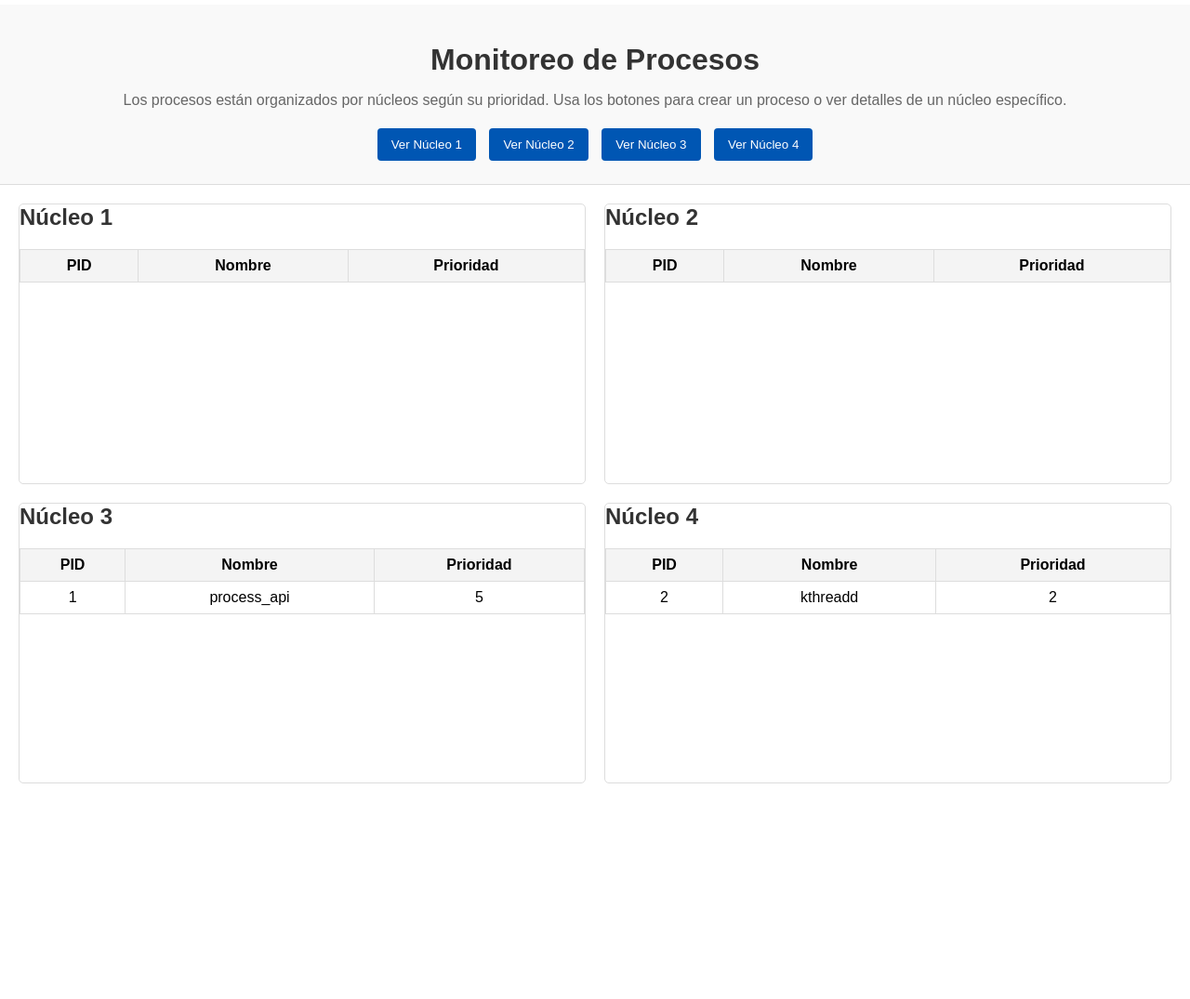
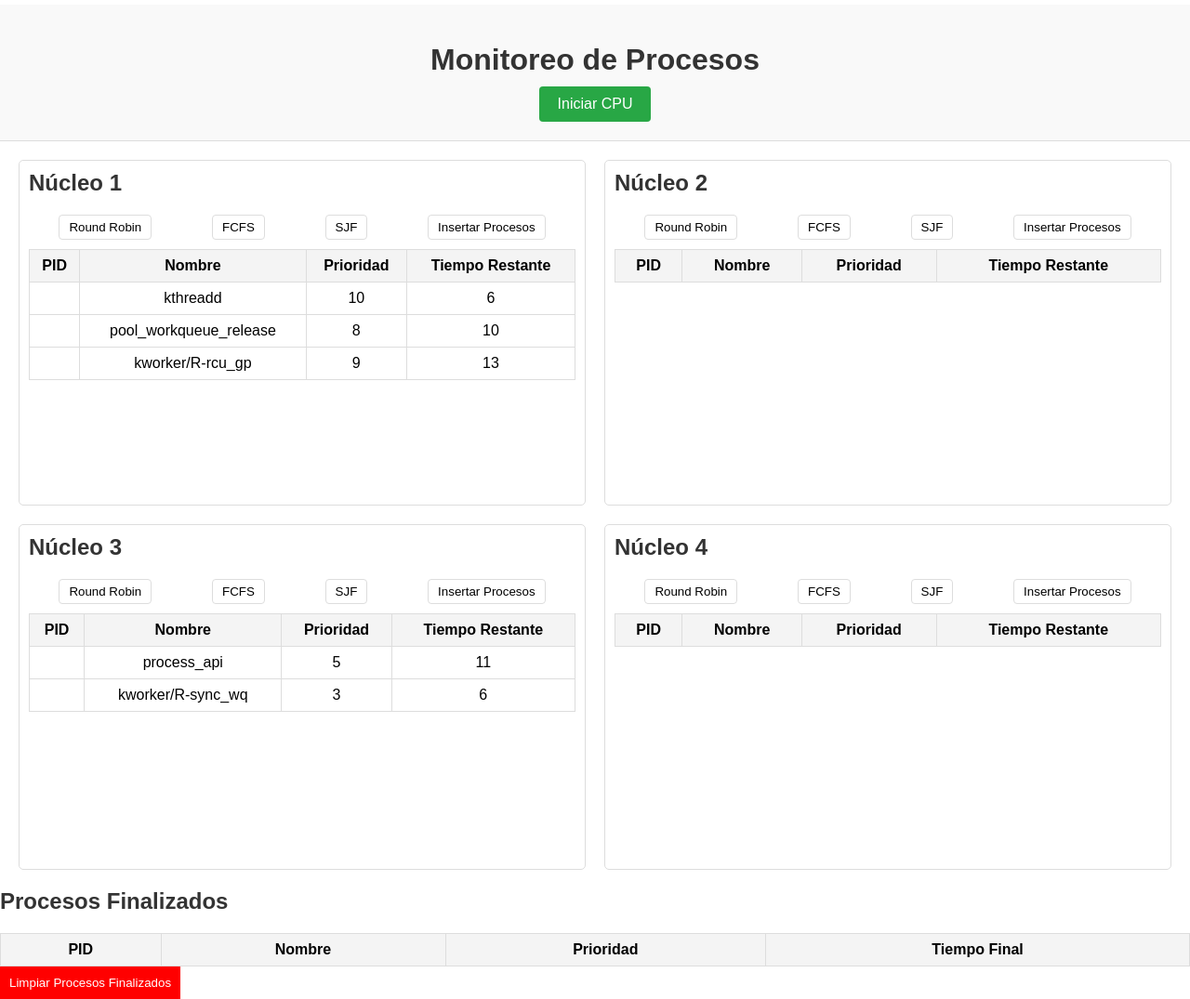
Before and after one commit to KevinRodriguezLima/TIF-SO, a Flask app: page / in a window 1280 px wide. Shown: the part 75-1150 px from the top of the page at 93% size. Before the commit the page ends 918 px from the top, so only its background shows below. Run offline with Flask 3, Linux system fonts and the light colour scheme; data comes from the database, SQL or seed files in the repository; both versions use the stored data as it was after the commit; lists and menus that the app fills with data are empty; some libraries are stand-ins or nearby versions.

Commit message:
agregando la logica del round robin a los nucleos

```diff
--- a/app.py
+++ b/app.py
@@ -5,7 +5,7 @@
 import psutil
 import random
 import time
-from threading import Thread
+from threading import Thread, Lock
 import os
 
 app = Flask(__name__)
@@ -16,15 +16,21 @@
 db = SQLAlchemy(app)
 socketio = SocketIO(app)
 
-prioridades_procesos = {}
+cpu_activo = False
+quantum = 2
+algoritmos = {1: "RR", 2: "RR", 3: "RR", 4: "RR"}
+subcolas = {1: [], 2: [], 3: [], 4: []}
+procesos_terminados = []
+lock = Lock()
+
 
 class Proceso(db.Model):
     id = db.Column(db.Integer, primary_key=True)
     nombre = db.Column(db.String(50), nullable=False)
     prioridad = db.Column(db.Integer, nullable=False)
     hora_inicio = db.Column(db.String(50), nullable=False)
-    activo = db.Column(db.Boolean, default=True)
-    cpu_asignado = db.Column(db.Integer, nullable=True)  # CPU 1, 2, 3, o 4
+    tiempo_restante = db.Column(db.Integer, nullable=False)
+    cpu_asignado = db.Column(db.Integer, nullable=True)
 
     def to_dict(self):
         return {
@@ -32,9 +38,10 @@
             'nombre': self.nombre,
             'prioridad': self.prioridad,
             'hora_inicio': self.hora_inicio,
-            'activo': self.activo,
+            'tiempo_restante': self.tiempo_restante,
             'cpu_asignado': self.cpu_asignado
         }
+
 
 with app.app_context():
     db.drop_all()
@@ -50,6 +57,7 @@
                     proceso_existente = Proceso.query.filter_by(id=pid).first()
                     if not proceso_existente:
                         prioridad = random.randint(0, 10)
+                        tiempo_restante = random.randint(5, 15)
                         cpu_asignado = asignar_cpu(prioridad)
                         hora_inicio = datetime.now().strftime('%Y-%m-%d %H:%M:%S')
 
@@ -58,16 +66,43 @@
                             nombre=nombre,
                             prioridad=prioridad,
                             hora_inicio=hora_inicio,
+                            tiempo_restante=random.randint(5, 15),
                             cpu_asignado=cpu_asignado
                         )
+
                         db.session.add(nuevo_proceso)
                         db.session.commit()
 
+                        subcolas[cpu_asignado].append(nuevo_proceso)
                         socketio.emit('proceso_nuevo', nuevo_proceso.to_dict())
                 except (psutil.NoSuchProcess, psutil.AccessDenied, psutil.ZombieProcess):
                     continue
         time.sleep(5)
 
+def worker_rr(cpu_id):
+    """Worker para Round Robin"""
+    while True:
+        if cpu_activo and subcolas[cpu_id]:
+            with lock:
+                proceso = subcolas[cpu_id].pop(0)
+                tiempo_a_usar = min(proceso.tiempo_restante, quantum)
+                proceso.tiempo_restante -= tiempo_a_usar
+
+                if proceso.tiempo_restante > 0:
+                    subcolas[cpu_id].append(proceso)
+                else:
+                    procesos_terminados.append(proceso.to_dict())
+                    db.session.delete(proceso)
+                    db.session.commit()
+
+            socketio.emit('estado_actualizado', {'cpu_id': cpu_id, 'subcola': [p.to_dict() for p in subcolas[cpu_id]]})
+        time.sleep(quantum)
+
+def iniciar_workers():
+    """Inicia los workers de Round Robin"""
+    for cpu_id in range(1, 5):
+        t = Thread(target=worker_rr, args=(cpu_id,), daemon=True)
+        t.start()
 
 thread = Thread(target=insertar_procesos_en_bd)
 thread.daemon = True
@@ -78,21 +113,16 @@
     procesos_nucleo = {1: [], 2: [], 3: [], 4: []}
     procesos_db = Proceso.query.all()
     for proceso in procesos_db:
-        proceso_dict = {
-            "pid": proceso.id,
-            "nombre": proceso.nombre,
-            "prioridad": proceso.prioridad
-        }
-        if proceso.cpu_asignado == 1:
-            procesos_nucleo[1].append(proceso_dict)
-        elif proceso.cpu_asignado == 2:
-            procesos_nucleo[2].append(proceso_dict)
-        elif proceso.cpu_asignado == 3:
-            procesos_nucleo[3].append(proceso_dict)
-        else:
-            procesos_nucleo[4].append(proceso_dict)
+        procesos_nucleo[proceso.cpu_asignado].append(proceso.to_dict())
 
-    return render_template('index.html', procesos_nucleo=procesos_nucleo)
+    return render_template('index.html', procesos_nucleo=procesos_nucleo, procesos_terminados=procesos_terminados)
+
+@app.route('/toggle_cpu', methods=['POST'])
+def toggle_cpu():
+    global cpu_activo
+    cpu_activo = not cpu_activo
+    socketio.emit('cpu_estado', {'activo': cpu_activo})
+    return '', 200
 
 @app.route('/crear_proceso', methods=['GET', 'POST'])
 def crear_proceso():
@@ -116,6 +146,21 @@
         return redirect('/')
     return render_template('crear_proceso.html')
 
+@app.route('/descargar_finalizados', methods=['POST'])
+def descargar_finalizados():
+    global procesos_terminados
+    procesos_terminados = []
+    socketio.emit('procesos_limpiados')
+    return redirect('/')
+
+@app.route('/cambiar_algoritmo', methods=['POST'])
+def cambiar_algoritmo():
+    cpu_id = int(request.form['cpu_id'])
+    nuevo_algoritmo = request.form['algoritmo']
+    algoritmos[cpu_id] = nuevo_algoritmo
+    socketio.emit('algoritmo_cambiado', {'cpu_id': cpu_id, 'algoritmo': nuevo_algoritmo})
+    return redirect('/')
+
 def asignar_cpu(prioridad):
     """Asigna un núcleo CPU según la prioridad."""
     if prioridad >= 8:
@@ -134,4 +179,5 @@
     return render_template('nucleo.html', cpu_id=cpu_id, procesos=procesos)
 
 if __name__ == '__main__':
+    iniciar_workers()
     socketio.run(app, host='0.0.0.0', port=5000)
--- a/requirements.txt
+++ b/requirements.txt
@@ -4,3 +4,4 @@
 python-socketio
 eventlet
 sqlalchemy
+Flask-SQLAlchemy
--- a/templates/index.html
+++ b/templates/index.html
@@ -38,6 +38,21 @@
         .navbar button:hover, .navbar a:hover {
             background-color: #0056b3;
             color: white;
+        }
+
+        .cpu-button {
+            background-color: #28a745;
+            color: white;
+            border: none;
+            border-radius: 4px;
+            padding: 10px 20px;
+            cursor: pointer;
+            font-size: 16px;
+            transition: background-color 0.3s;
+        }
+
+        .cpu-button.inactivo {
+            background-color: #6c757d;
         }
 
         .intro {
@@ -86,8 +101,34 @@
         .nucleo {
             border: 1px solid #ddd;
             border-radius: 5px;
+            padding: 10px;
             overflow: auto;
-            height: 300px;
+            height: 350px;
+        }
+
+        .botones-nucleo {
+            margin-bottom: 10px;
+            display: flex;
+            justify-content: space-around;
+        }
+
+        .botones-nucleo button {
+            padding: 5px 10px;
+            background-color: white;
+            color: black;
+            border: 1px solid #ddd;
+            border-radius: 4px;
+            cursor: pointer;
+            transition: background-color 0.3s;
+        }
+
+        .botones-nucleo button.activo {
+            background-color: #28a745;
+            color: white;
+        }
+
+        .botones-nucleo button:hover {
+            background-color: #218838;
         }
 
         table {
@@ -119,33 +160,37 @@
 
     <div class="intro">
         <h1>Monitoreo de Procesos</h1>
-        <p>Los procesos están organizados por núcleos según su prioridad. Usa los botones para crear un proceso o ver detalles de un núcleo específico.</p>
-        <div class="nucleo-navigation">
-            <button onclick="window.location.href='/nucleo/1'">Ver Núcleo 1</button>
-            <button onclick="window.location.href='/nucleo/2'">Ver Núcleo 2</button>
-            <button onclick="window.location.href='/nucleo/3'">Ver Núcleo 3</button>
-            <button onclick="window.location.href='/nucleo/4'">Ver Núcleo 4</button>
-        </div>
+        <button class="cpu-button" id="cpu-toggle" onclick="toggleCPU()">
+            {{ 'Detener CPU' if cpu_activo else 'Iniciar CPU' }}
+        </button>
     </div>
 
     <div class="container">
         <!-- Núcleo 1 -->
         <div class="nucleo">
             <h2>Núcleo 1</h2>
+            <div class="botones-nucleo" id="botones-1">
+                <button onclick="seleccionarAlgoritmo('RR', 1, this)">Round Robin</button>
+                <button onclick="seleccionarAlgoritmo('FCFS', 1, this)">FCFS</button>
+                <button onclick="seleccionarAlgoritmo('SJF', 1, this)">SJF</button>
+                <button onclick="insertarProcesos(1)">Insertar Procesos</button>
+            </div>
             <table>
                 <thead>
                     <tr>
                         <th>PID</th>
                         <th>Nombre</th>
                         <th>Prioridad</th>
+                        <th>Tiempo Restante</th>
                     </tr>
                 </thead>
-                <tbody>
+                <tbody id="nucleo-1">
                     {% for proceso in procesos_nucleo[1] %}
                     <tr>
                         <td>{{ proceso['pid'] }}</td>
                         <td>{{ proceso['nombre'] }}</td>
                         <td>{{ proceso['prioridad'] }}</td>
+                        <td>{{ proceso['tiempo_restante'] }}</td>
                     </tr>
                     {% endfor %}
                 </tbody>
@@ -155,20 +200,28 @@
         <!-- Núcleo 2 -->
         <div class="nucleo">
             <h2>Núcleo 2</h2>
+            <div class="botones-nucleo" id="botones-2">
+                <button onclick="seleccionarAlgoritmo('RR', 2, this)">Round Robin</button>
+                <button onclick="seleccionarAlgoritmo('FCFS', 2, this)">FCFS</button>
+                <button onclick="seleccionarAlgoritmo('SJF', 2, this)">SJF</button>
+                <button onclick="insertarProcesos(2)">Insertar Procesos</button>
+            </div>
             <table>
                 <thead>
                     <tr>
                         <th>PID</th>
                         <th>Nombre</th>
                         <th>Prioridad</th>
+                        <th>Tiempo Restante</th>
                     </tr>
                 </thead>
-                <tbody>
+                <tbody id="nucleo-2">
                     {% for proceso in procesos_nucleo[2] %}
                     <tr>
                         <td>{{ proceso['pid'] }}</td>
                         <td>{{ proceso['nombre'] }}</td>
                         <td>{{ proceso['prioridad'] }}</td>
+                        <td>{{ proceso['tiempo_restante'] }}</td>
                     </tr>
                     {% endfor %}
                 </tbody>
@@ -178,20 +231,28 @@
         <!-- Núcleo 3 -->
         <div class="nucleo">
             <h2>Núcleo 3</h2>
+            <div class="botones-nucleo" id="botones-3">
+                <button onclick="seleccionarAlgoritmo('RR', 3, this)">Round Robin</button>
+                <button onclick="seleccionarAlgoritmo('FCFS', 3, this)">FCFS</button>
+                <button onclick="seleccionarAlgoritmo('SJF', 3, this)">SJF</button>
+                <button onclick="insertarProcesos(3)">Insertar Procesos</button>
+            </div>
             <table>
                 <thead>
                     <tr>
                         <th>PID</th>
                         <th>Nombre</th>
                         <th>Prioridad</th>
+                        <th>Tiempo Restante</th>
                     </tr>
                 </thead>
-                <tbody>
+                <tbody id="nucleo-3">
                     {% for proceso in procesos_nucleo[3] %}
                     <tr>
                         <td>{{ proceso['pid'] }}</td>
                         <td>{{ proceso['nombre'] }}</td>
                         <td>{{ proceso['prioridad'] }}</td>
+                        <td>{{ proceso['tiempo_restante'] }}</td>
                     </tr>
                     {% endfor %}
                 </tbody>
@@ -201,25 +262,92 @@
         <!-- Núcleo 4 -->
         <div class="nucleo">
             <h2>Núcleo 4</h2>
+            <div class="botones-nucleo" id="botones-4">
+                <button onclick="seleccionarAlgoritmo('RR', 4, this)">Round Robin</button>
+                <button onclick="seleccionarAlgoritmo('FCFS', 4, this)">FCFS</button>
+                <button onclick="seleccionarAlgoritmo('SJF', 4, this)">SJF</button>
+                <button onclick="insertarProcesos(4)">Insertar Procesos</button>
+            </div>
             <table>
                 <thead>
                     <tr>
                         <th>PID</th>
                         <th>Nombre</th>
                         <th>Prioridad</th>
+                        <th>Tiempo Restante</th>
                     </tr>
                 </thead>
-                <tbody>
+                <tbody id="nucleo-4">
                     {% for proceso in procesos_nucleo[4] %}
                     <tr>
                         <td>{{ proceso['pid'] }}</td>
                         <td>{{ proceso['nombre'] }}</td>
                         <td>{{ proceso['prioridad'] }}</td>
+                        <td>{{ proceso['tiempo_restante'] }}</td>
                     </tr>
                     {% endfor %}
                 </tbody>
             </table>
         </div>
     </div>
+
+    <div class="finalizados">
+        <h2>Procesos Finalizados</h2>
+        <table id="tabla-finalizados">
+            <thead>
+                <tr>
+                    <th>PID</th>
+                    <th>Nombre</th>
+                    <th>Prioridad</th>
+                    <th>Tiempo Final</th>
+                </tr>
+            </thead>
+            <tbody>
+                {% for proceso in procesos_terminados %}
+                <tr>
+                    <td>{{ proceso['id'] }}</td>
+                    <td>{{ proceso['nombre'] }}</td>
+                    <td>{{ proceso['prioridad'] }}</td>
+                    <td>{{ proceso['hora_inicio'] }}</td>
+                </tr>
+                {% endfor %}
+            </tbody>
+        </table>
+        <button onclick="descargarFinalizados()" style="background-color: red; color: white; border: none; padding: 10px;">
+            Limpiar Procesos Finalizados
+        </button>
+    </div>
+
+    <script>
+        const socket = io();
+
+        function toggleCPU() {
+            fetch('/toggle_cpu', { method: 'POST' });
+        }
+
+        socket.on('cpu_estado', function (data) {
+            const boton = document.getElementById("cpu-toggle");
+            boton.textContent = data.activo ? "Detener CPU" : "Iniciar CPU";
+            boton.classList.toggle("inactivo", !data.activo);
+        });
+
+        // Actualiza las tablas de cada núcleo en tiempo real
+        socket.on('estado_actualizado', function (data) {
+            const tbody = document.getElementById(`nucleo-${data.cpu_id}`);
+            tbody.innerHTML = data.subcola.map(proceso => `
+                <tr>
+                    <td>${proceso.id}</td>
+                    <td>${proceso.nombre}</td>
+                    <td>${proceso.prioridad}</td>
+                    <td>${proceso.tiempo_restante}</td>
+                </tr>
+            `).join('');
+        });
+
+        // Limpia procesos finalizados
+        socket.on('procesos_limpiados', function () {
+            document.getElementById('tabla-finalizados').innerHTML = '';
+        });
+    </script>
 </body>
 </html>
```
Also changed, not shown: instance/procesos.db (added).
